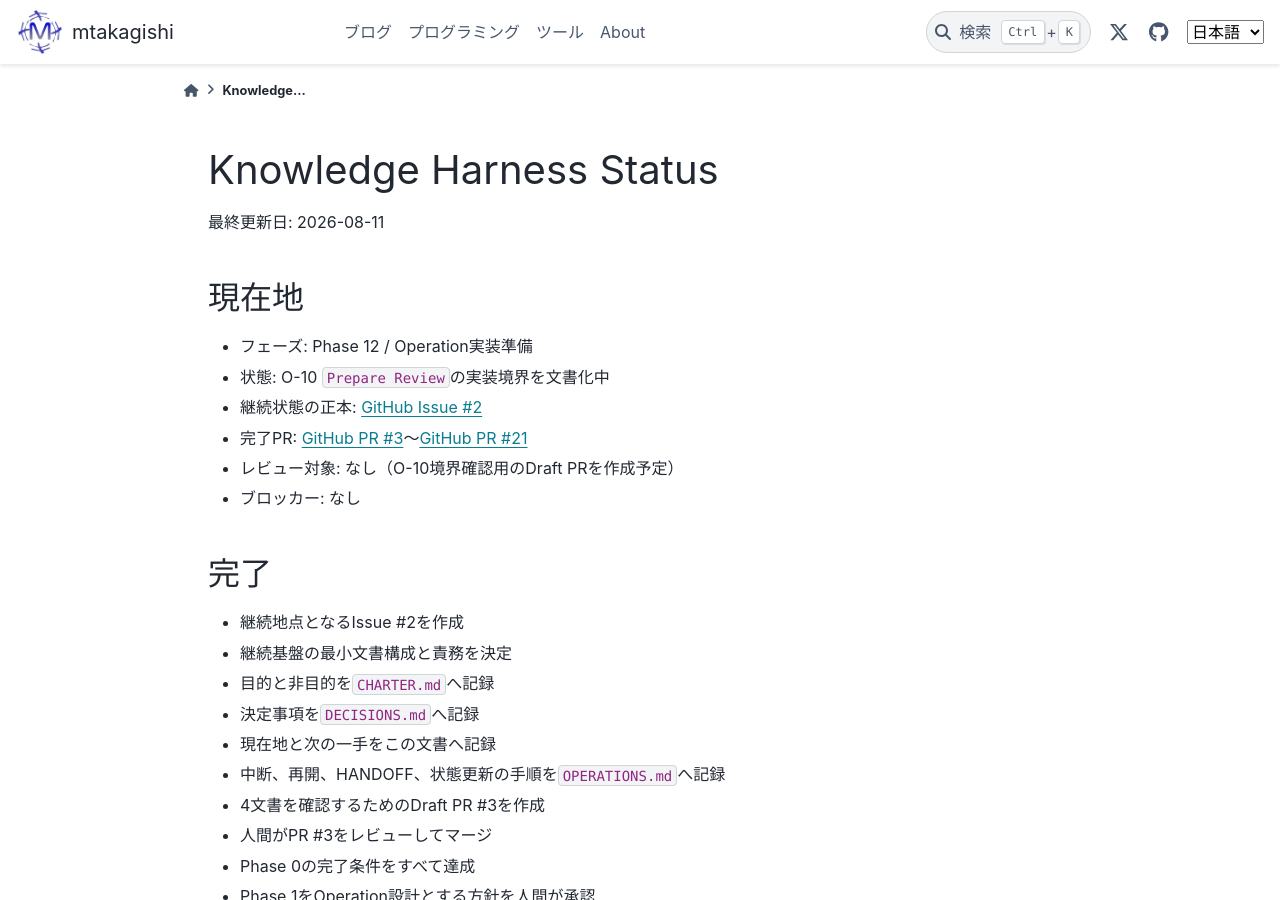
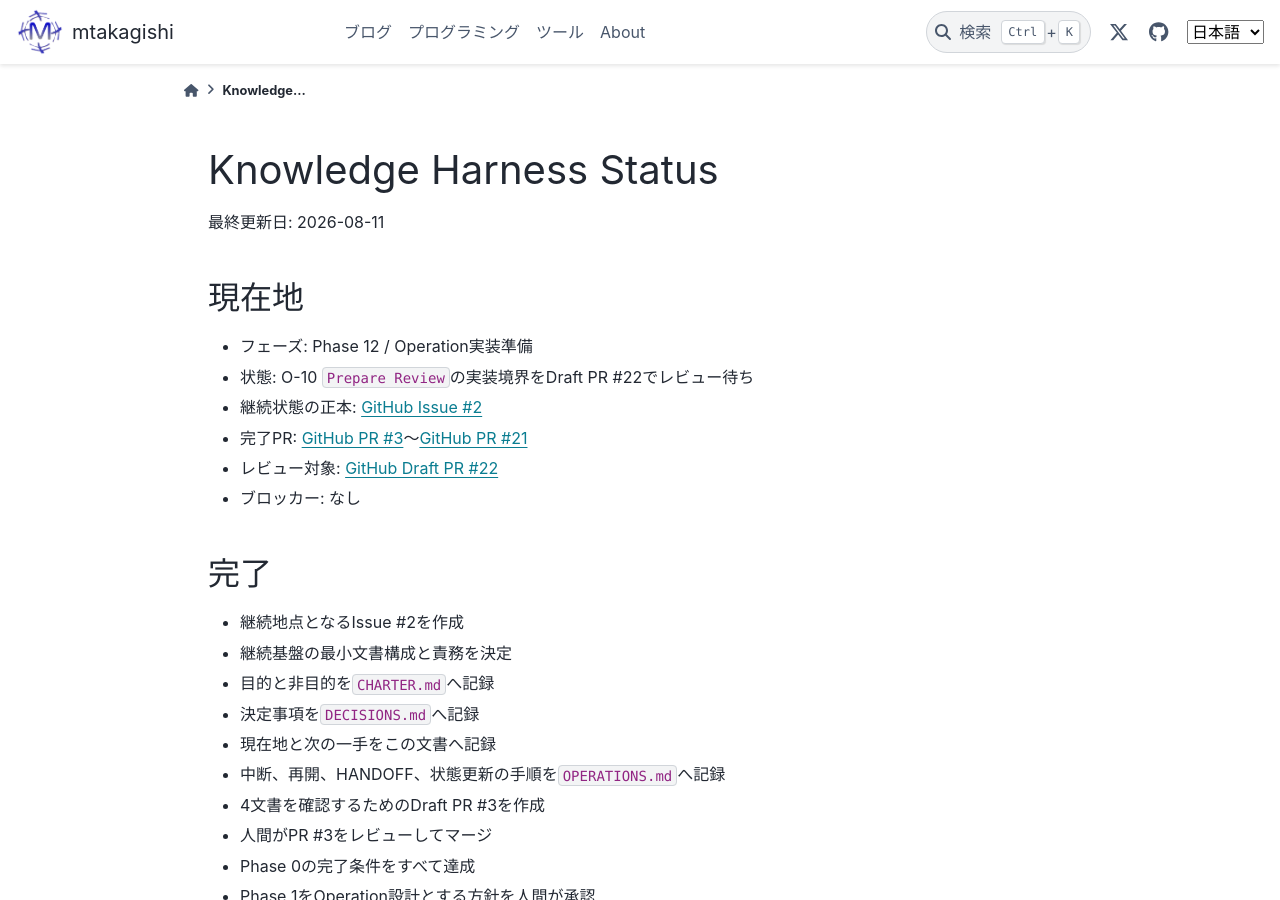
Before and after one commit to mtakagishi/note, a Sphinx documentation site: the page built from docs/agents/knowledge-harness/STATUS.md, in a window 1280 px wide and 900 px high. Built offline with Sphinx 7.4.7 and the PyData theme 0.15.4, drawn with Linux system fonts in a browser that asks for light colours; some of the changed text lies outside the part shown.

Commit message:
Draft PRの状態を記録

```diff
--- a/docs/agents/knowledge-harness/STATUS.md
+++ b/docs/agents/knowledge-harness/STATUS.md
@@ -5,10 +5,10 @@
 ## 現在地
 
 - フェーズ: Phase 12 / Operation実装準備
-- 状態: O-10 `Prepare Review`の実装境界を文書化中
+- 状態: O-10 `Prepare Review`の実装境界をDraft PR #22でレビュー待ち
 - 継続状態の正本: [GitHub Issue #2](https://github.com/mtakagishi/note/issues/2)
 - 完了PR: [GitHub PR #3](https://github.com/mtakagishi/note/pull/3)〜[GitHub PR #21](https://github.com/mtakagishi/note/pull/21)
-- レビュー対象: なし（O-10境界確認用のDraft PRを作成予定）
+- レビュー対象: [GitHub Draft PR #22](https://github.com/mtakagishi/note/pull/22)
 - ブロッカー: なし
 
 ## 完了
@@ -121,10 +121,11 @@
 - 十一番目の実装対象としてO-10 `Prepare Review`を採用
 - O-10の目的、スコープ、スコープ外、完了条件を確定
 - 日本語Review Packet、公開候補配置、Draft PR、O-11との判断境界を確定
+- O-10の実装境界を確認するDraft PR #22を作成
 
 ## 次の一手
 
-O-10の実装境界を確認するDraft PRを作成し、人間のレビューへ渡す。
+人間がDraft PR #22のO-10実装境界を確認し、問題がなければマージする。
 
 ## 停止条件
 
```
